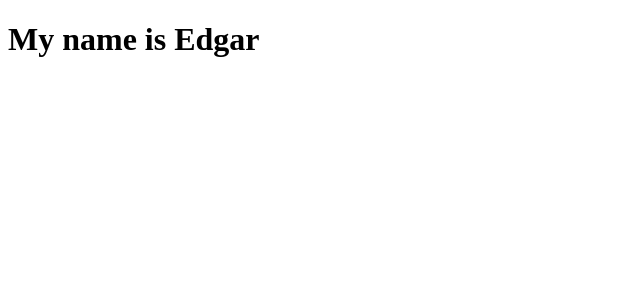
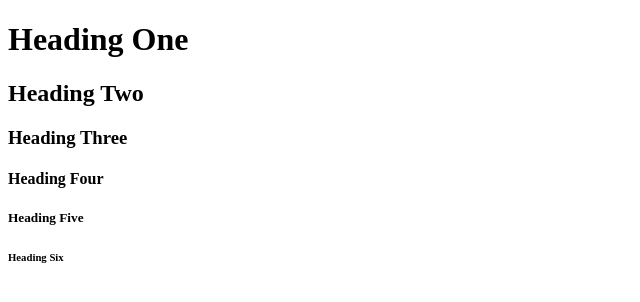
Before and after one commit to EdgarUg/Git-hub-Project, a plain HTML site: page index.html in a window 1280 px wide. Shown: the whole page, without its empty margins (0-640 px from the left). Drawn offline with Linux system fonts and the light colour scheme.

Commit message:
Html cheat sheet

```diff
--- a/index.html
+++ b/index.html
@@ -1,11 +1,20 @@
 <!DOCTYPE html>
-<html lang="en">
-<head>
-    <meta charset="UTF-8">
-    <meta http-equiv="X-UA-Compatible" content="IE=edge">
-    <meta name="viewport" content="width=, initial-scale=1.0">
-    <title>Document</title>
-</head>
-<body>
-    <h1>My name is Edgar</h1>
-</body
+<html>
+    <head>
+        <title>HTML Cheat Sheet</title>
+    </head>
+    <body>
+        <!-- Headings -->
+        <h1>Heading One</h1>
+        <h2>Heading Two</h2>
+        <h3>Heading Three</h3>
+        <h4>Heading Four</h4>
+        <h5>Heading Five</h5>
+        <h6>Heading Six</h6>
+
+        <!-- Paragraph -->
+        <p>
+
+        </p>
+    </body>
+</html
```
